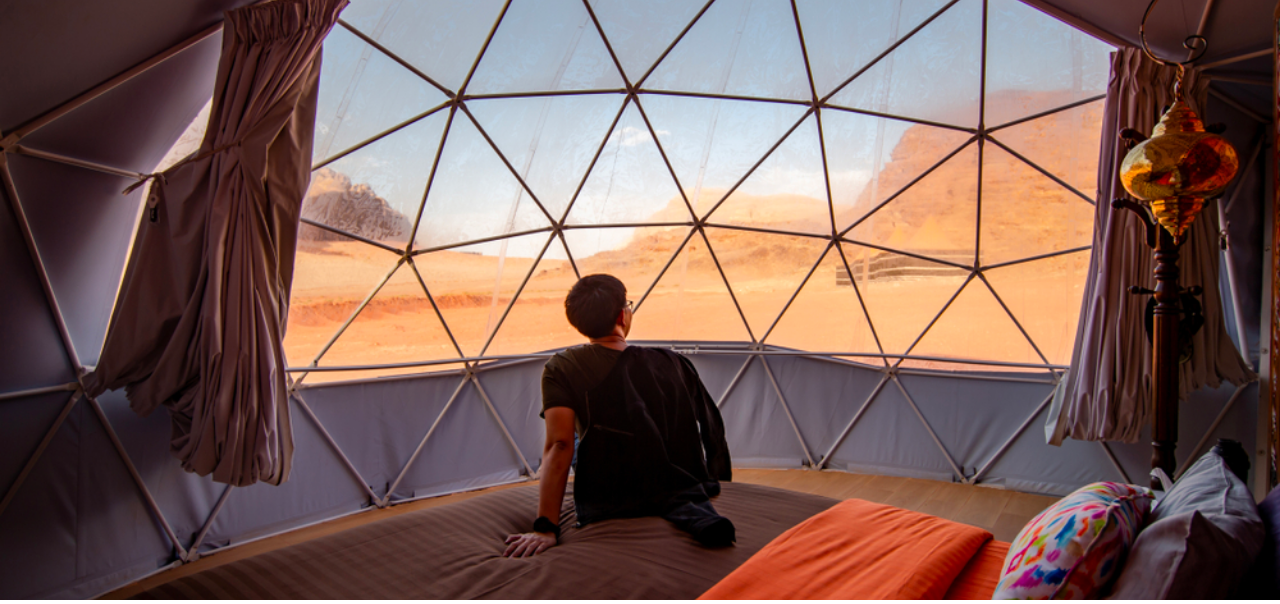
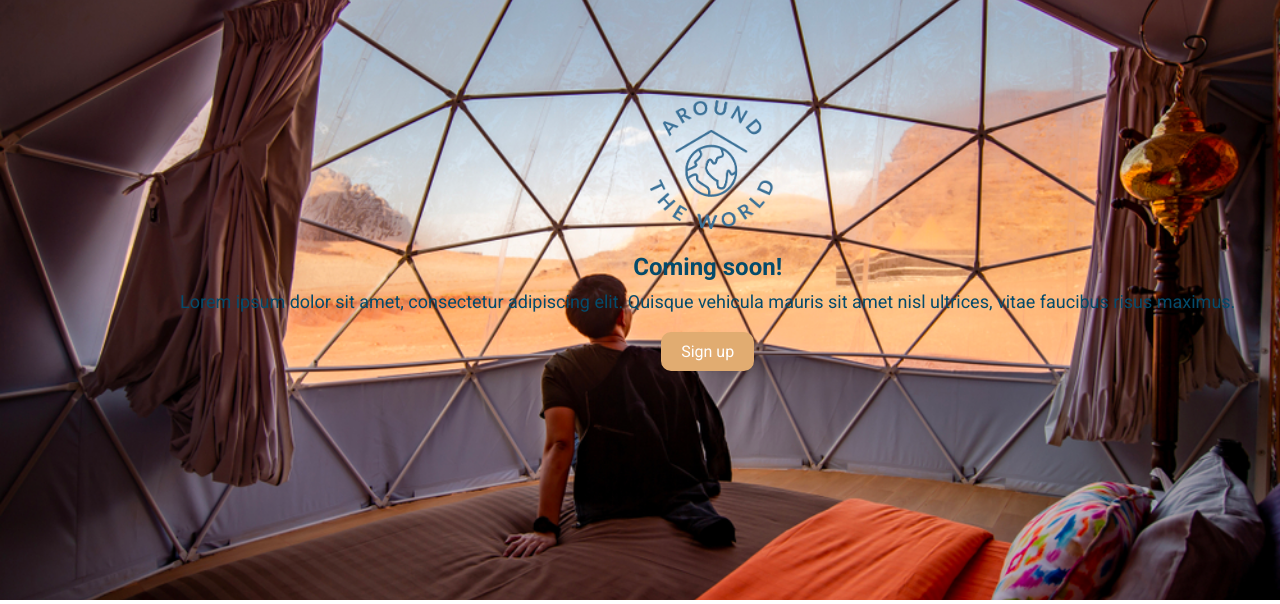
Before and after one commit to ayakade/PHP-MVC-EcommerceTravelLandingPage, a PHP site: page / in a window 1280 px wide. Shown: the top 604 px of the page. Run offline with PHP 8.4, Linux system fonts and the light colour scheme; some libraries are stand-ins or nearby versions.

Commit message:
Update heroTop.php

```diff
--- a/views/heroTop.php
+++ b/views/heroTop.php
@@ -1,6 +1,9 @@
 <div class="heroTop">
     <div class="heroImage"></div>
     <div class="title">
-
+       <img src="imgs/logo-blue.png" alt="AROUND THE WORLD">
+       <h1>Coming soon!</h1>
+       <p>Lorem ipsum dolor sit amet, consectetur adipiscing elit. Quisque vehicula mauris sit amet nisl ultrices, vitae faucibus risus maximus.</p>
+       <a class="cta" href="#signupForm">Sign up</a>
     </div><!-- .title -->
 </div><!-- .heroTop / heroTop.php -->
```
